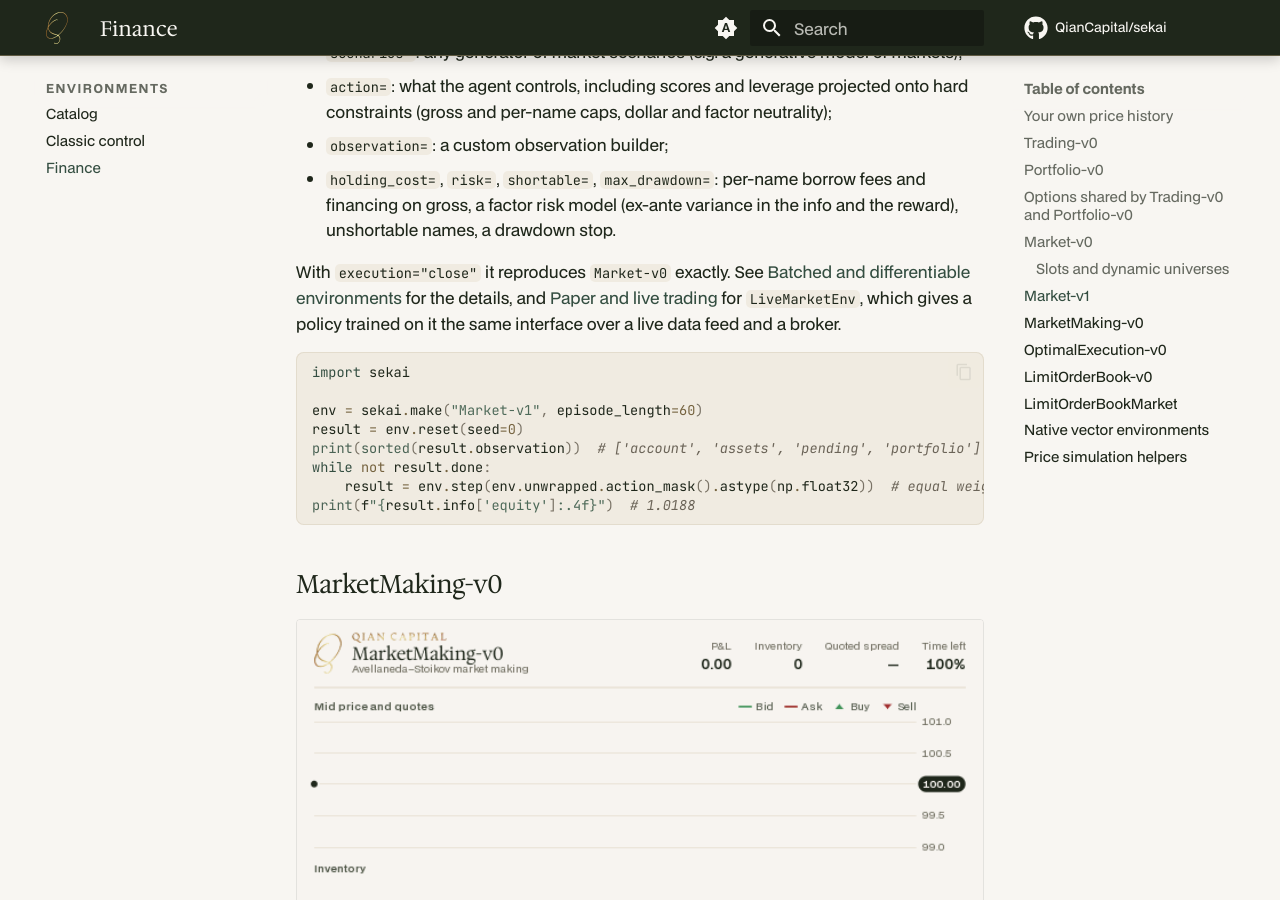
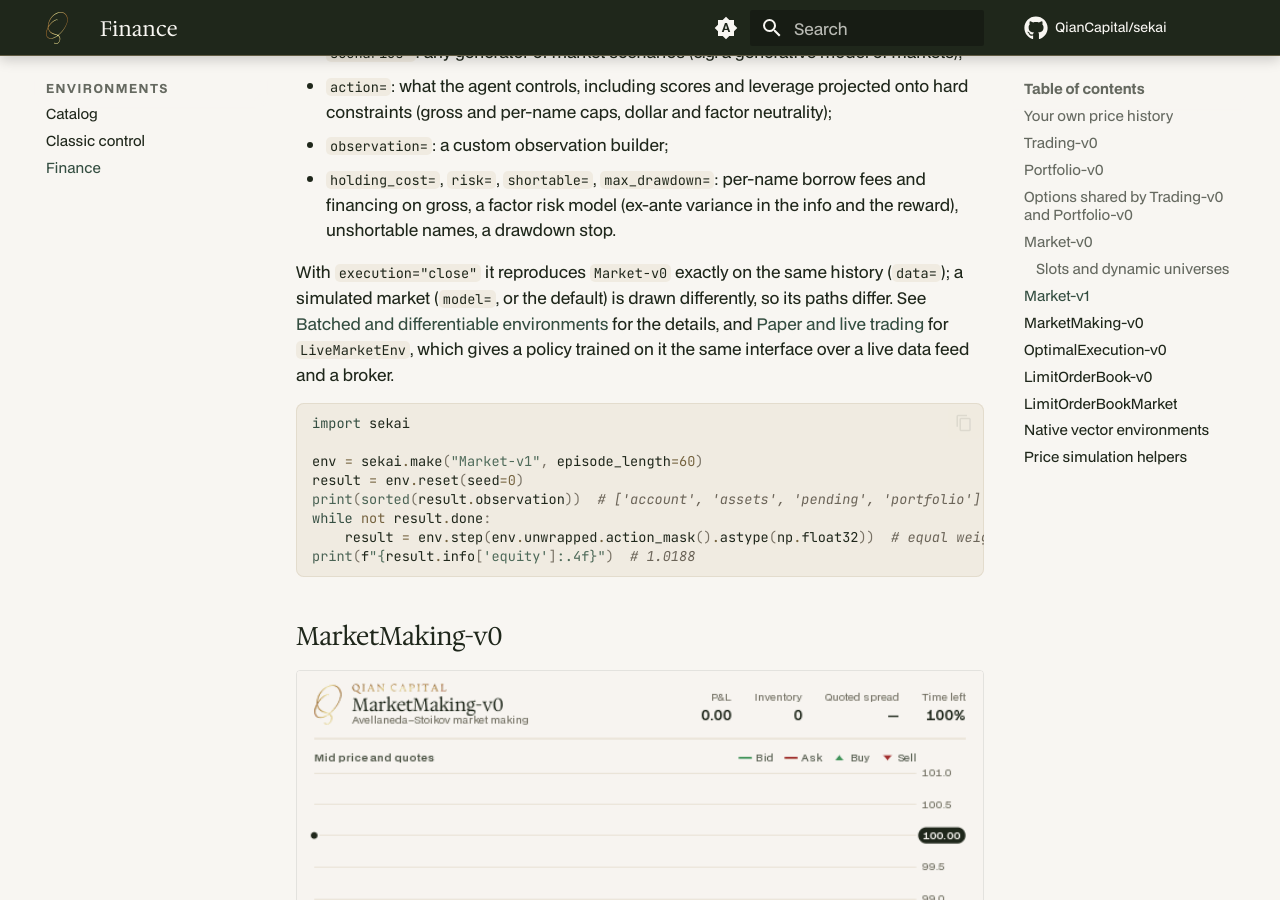
Before and after one commit to QianCapital/sekai, an MkDocs documentation site: the page built from docs/environments/finance.md, in a window 1280 px wide and 900 px high, scrolled down 17616 px. Built offline with MkDocs 1.6.1 and Material for MkDocs 9.7.7, drawn with Linux system fonts in a browser that asks for light colours; comment, search, counter and statistics services are not loaded.

Commit message:
Qualify Market-v1's reproduction of Market-v0: on the same history
A simulated market is drawn per lane, so with model= (or the default market)
its paths differ from Market-v0's; with data= the two match step for step.

Co-Authored-By: Claude Opus 5.5 <noreply@anthropic.com>

```diff
--- a/docs/environments/finance.md
+++ b/docs/environments/finance.md
@@ -560,7 +560,8 @@ actions. It takes every argument of `Market-v0` and adds:
   financing on gross, a factor risk model (ex-ante variance in the info and the reward),
   unshortable names, a drawdown stop.
 
-With `execution="close"` it reproduces `Market-v0` exactly. See
+With `execution="close"` it reproduces `Market-v0` exactly on the same history (`data=`); a
+simulated market (`model=`, or the default) is drawn differently, so its paths differ. See
 [Batched and differentiable environments](../finance/batched.md) for the details, and
 [Paper and live trading](../finance/live.md) for `LiveMarketEnv`, which gives a policy
 trained on it the same interface over a live data feed and a broker.
```
Also changed, not shown: CHANGELOG.md (+2 -1 lines).
